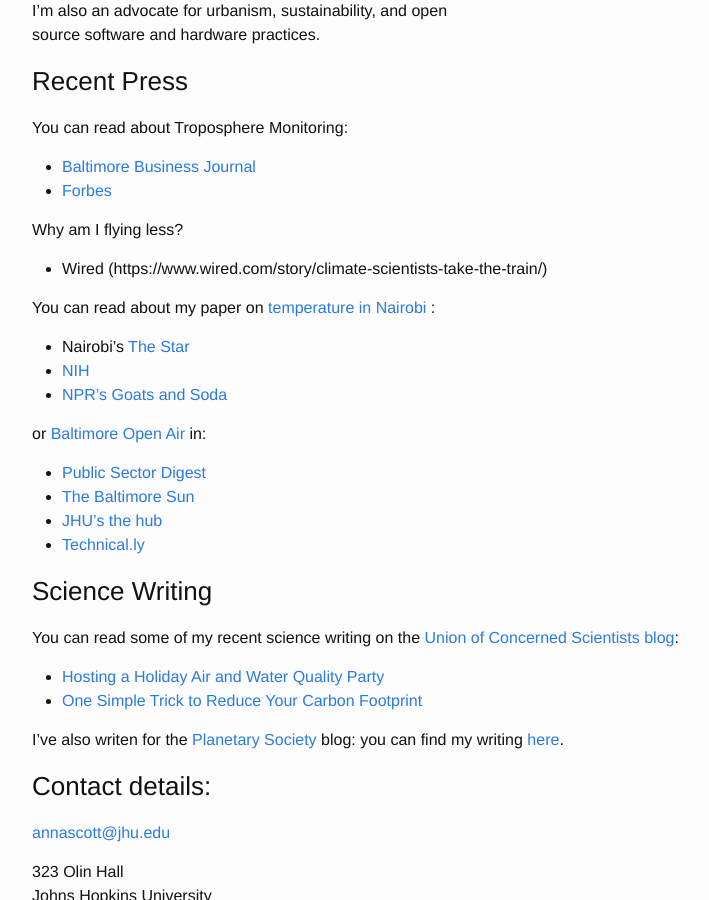
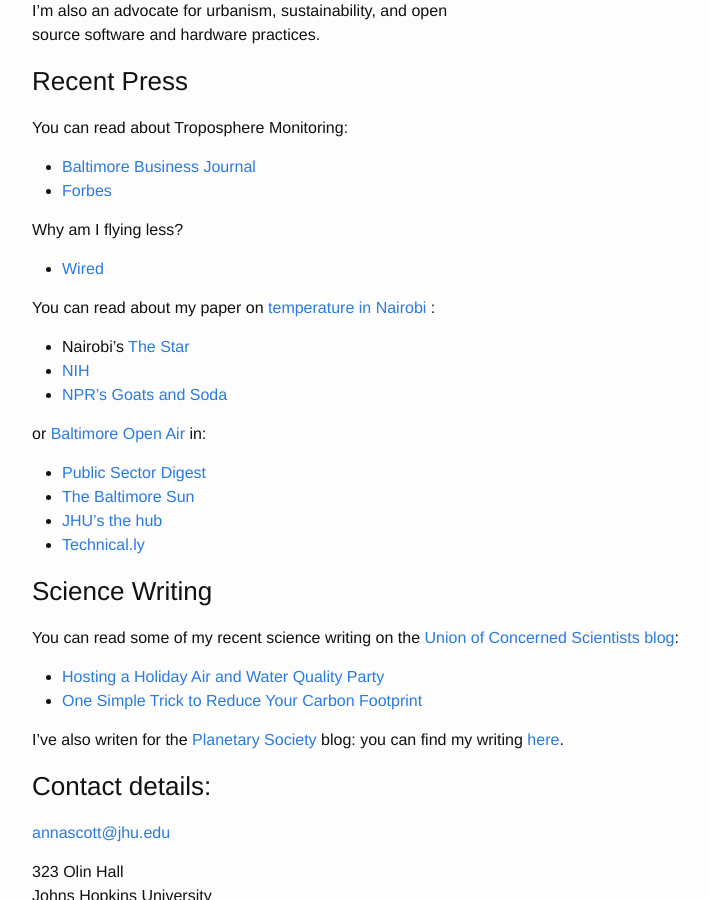
Before and after one commit to gottscott/gottscott.github.io, a Jekyll site: the page built from about.md, in a window 1280 px wide and 900 px high, scrolled down 585 px. Shown: the whole window, without its empty margins (238-947 px from the left). Built offline with Jekyll 4.4.1, drawn with Linux system fonts in a browser that asks for light colours.

Commit message:
edited link

```diff
--- a/about.md
+++ b/about.md
@@ -23,7 +23,7 @@ You can read about Troposphere Monitoring:
 - [Forbes](https://www.forbes.com/sites/annefield/2018/06/27/techstars-launches-its-first-impact-accelerator-class/)
 
 Why am I flying less?
-- Wired (https://www.wired.com/story/climate-scientists-take-the-train/)
+- [Wired](https://www.wired.com/story/climate-scientists-take-the-train/)
 
 You can read about my paper on [temperature in Nairobi](journals.plos.org/plosone/article?id=10.1371/journal.pone.0187300) :
 - Nairobi's [The Star](https://www.the-star.co.ke/news/2018/01/13/i-feel-really-scared-nairobi-slum-dwellers-say-as-heat-rises_c1697526)
```
